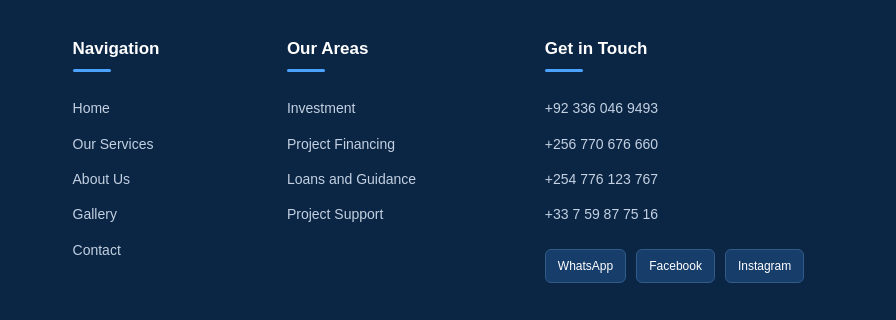
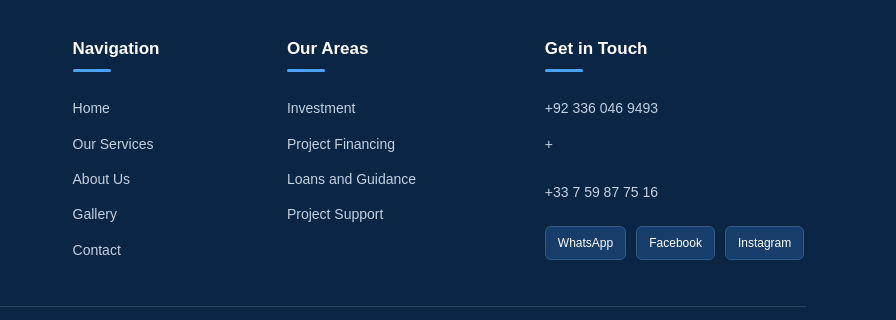
Before and after one commit to harleytaffo2-hash/WORLD-WIRD-INVESTMENT-and-LOAN-, a plain HTML site: page index.html in a window 1280 px wide. Shown: the part 5540-5860 px from the top of the page, 384-1280 px from the left. Drawn offline with Linux system fonts and the light colour scheme.

Commit message:
Update index.html

```diff
--- a/index.html
+++ b/index.html
@@ -620,8 +620,8 @@
             <h3 data-fr="Restons en contact" data-en="Get in Touch">Get in Touch</h3>
 
             <a href="tel:+913360469493">+92 336 046 9493</a>
-            <a href="tel:+256770676660">+256 770 676 660</a>
-            <a href="tel:+254776123767">+254 776 123 767</a>
+            <a href="tel:+">+</a>
+            <a href="tel:"></a>
             <a href="tel:+33759877516">+33 7 59 87 75 16</a>
 
             <div class="footer-socials">
```
